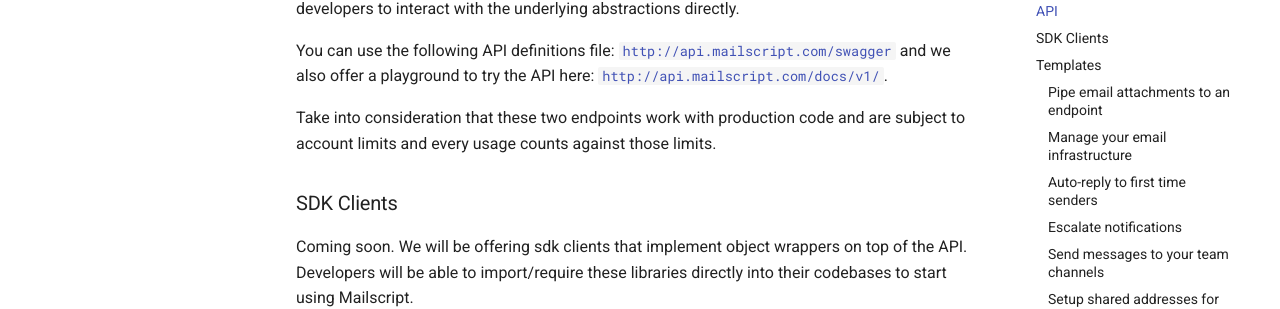
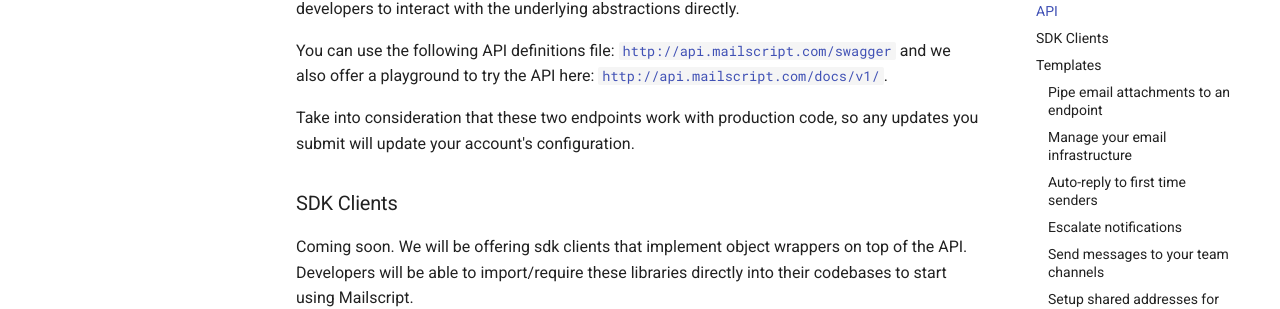
Before and after one commit to vaultec81/docs, an MkDocs documentation site: the page built from docs/index.md, in a window 1280 px wide and 900 px high, scrolled down 718 px. Shown: the part 152-461 px from the top of the window. Built offline with MkDocs 1.6.1 and Material for MkDocs 9.7.7, drawn with Linux system fonts in a browser that asks for light colours; comment, search, counter and statistics services are not loaded.

Commit message:
Update copy on api endpoints

```diff
--- a/docs/index.md
+++ b/docs/index.md
@@ -26,7 +26,7 @@
 
 You can use the following API definitions file: [`http://api.mailscript.com/swagger`](http://api.mailscript.com/swagger) and we also offer a playground to try the API here: [`http://api.mailscript.com/docs/v1/`](http://api.mailscript.com/docs/v1).
 
-Take into consideration that these two endpoints work with production code and are subject to account limits and every usage counts against those limits.
+Take into consideration that these two endpoints work with production code, so any updates you submit will update your account's configuration.
 
 ### SDK Clients
 
```
